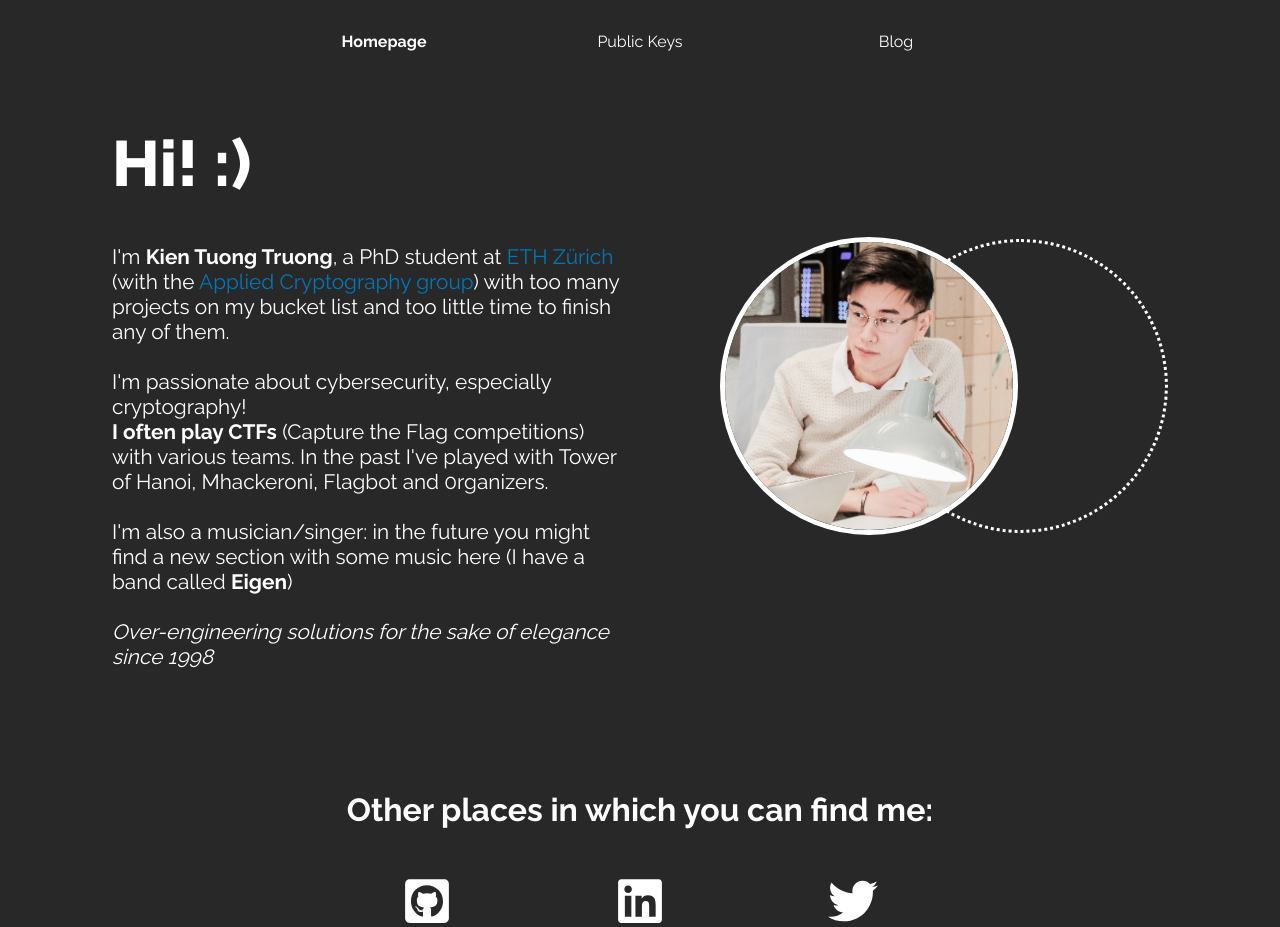
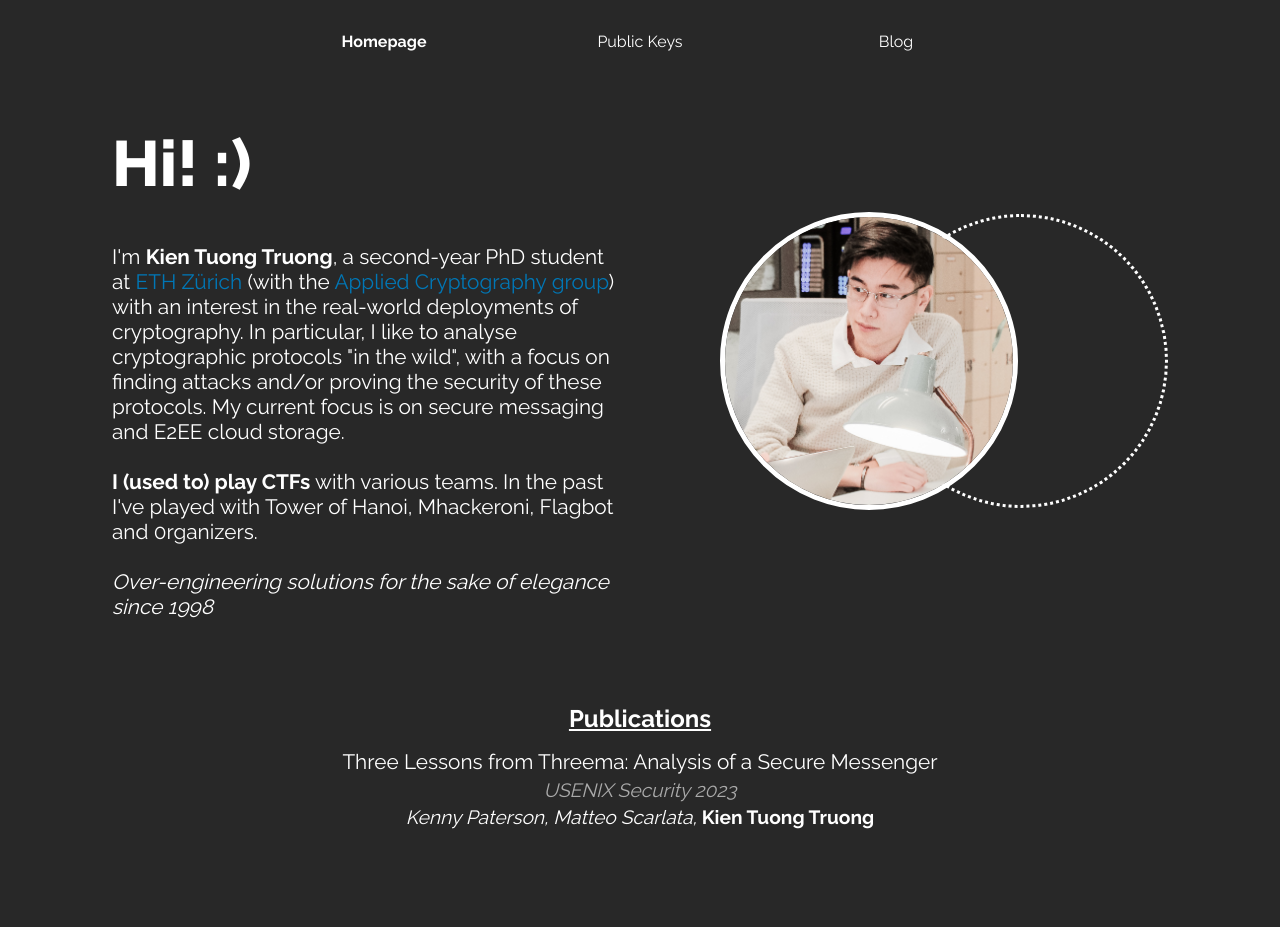
Before and after one commit to kientuong114/personal-website, a React (Vite) app: page / in a window 1280 px wide. Shown: the top 927 px of the page. Built offline with nearby package versions, Linux system fonts and the light colour scheme.

Commit message:
update with publications

```diff
--- a/package.json
+++ b/package.json
@@ -23,6 +23,6 @@
     "@types/react-dom": "^18.0.0",
     "@vitejs/plugin-react": "^1.3.0",
     "typescript": "^4.6.3",
-    "vite": "^2.9.9"
+    "vite": "^2.9.18"
   }
 }
--- a/src/components/Homepage/HomepageComponents.tsx
+++ b/src/components/Homepage/HomepageComponents.tsx
@@ -89,6 +89,8 @@ export const FooterTitle = styled.h1`
     color: #fff;
     text-align: center;
     margin-bottom: 3rem;
+    font-size: 1.5rem;
+    text-decoration: underline;
 `;
 
 export const FooterButtonWrapper = styled.div`
@@ -100,3 +102,39 @@ export const FooterButtonWrapper = styled.div`
 
 export const FooterButtonLink = styled.a`
 `;
+
+export const PublicationsWrapper = styled.div`
+    display: flex;
+    flex-direction: column;
+    align-items: center;
+    row-gap: 5px;
+`
+
+export const PublicationsTitle = styled.h1`
+    font-family: 'Raleway';
+    font-size: 1.5rem;
+    color: #fff;
+    text-align: center;
+    margin-top: 4rem;
+    text-decoration: underline;
+`
+
+export const PublicationName = styled.a`
+    font-family: 'Raleway';
+    font-size: 1.3rem;
+    color: #fff;
+    text-align: center;
+`
+
+export const PublicationVenue = styled.i`
+    font-family: 'Raleway';
+    color: #aaa;
+    font-size: 1.2rem;
+`
+
+export const PublicationAuthors = styled.div`
+    font-family: 'Raleway';
+    color: #fff;
+    font-size: 1.2rem;
+    text-align: center;
+`
--- a/src/components/Homepage/index.tsx
+++ b/src/components/Homepage/index.tsx
@@ -12,6 +12,11 @@ import {
     FooterTitle,
     FooterButtonWrapper,
     FooterButtonLink,
+    PublicationsWrapper,
+    PublicationsTitle,
+    PublicationName,
+    PublicationVenue,
+    PublicationAuthors,
 } from "./HomepageComponents";
 
 import {
@@ -67,20 +72,23 @@ export const HomepageContent: FC = () => {
                     Hi! :)
                 </HomepageTextTitle>
                 <HomepageTextP>
-                    I'm <b>Kien Tuong Truong</b>, a PhD student at <a href="https://ethz.ch/en.html">ETH Zürich</a> (with the <a href="https://appliedcrypto.ethz.ch/">Applied Cryptography group</a>) with too many projects on my bucket list and too little time to finish any of them.
+                    I'm <b>Kien Tuong Truong</b>, a second-year PhD student at <a href="https://ethz.ch/en.html">ETH Zürich</a> (with the <a href="https://appliedcrypto.ethz.ch/">Applied Cryptography group</a>) with an interest in the real-world deployments of cryptography. In particular, I like to analyse cryptographic protocols "in the wild", with a focus on finding attacks and/or proving the security of these protocols. My current focus is on secure messaging and E2EE cloud storage.
                     <br/>
                     <br/>
-                    I'm passionate about cybersecurity, especially cryptography!<br/>
-                    <b>I often play CTFs</b> (Capture the Flag competitions) with various teams. In the past I've played with Tower of Hanoi, Mhackeroni, Flagbot and 0rganizers.<br/>
-                    <br/>
-                    I'm also a musician/singer: in the future you might find a new section with some music here (I have a band called <b>Eigen</b>)
-                    <br/>
+                    <b>I (used to) play CTFs</b> with various teams. In the past I've played with Tower of Hanoi, Mhackeroni, Flagbot and 0rganizers.<br/>
                     <br/>
                     <i>Over-engineering solutions for the sake of elegance since 1998</i>
                 </HomepageTextP>
             </HomepageText>
             <HomepageImage src={profileimg}/>
         </HomepageWrapper>
+        <PublicationsTitle>Publications</PublicationsTitle>
+        <PublicationsWrapper>
+            <PublicationName href="https://www.usenix.org/conference/usenixsecurity23/presentation/paterson">Three Lessons from Threema: Analysis of a Secure Messenger</PublicationName>
+            <PublicationVenue>USENIX Security 2023</PublicationVenue>
+            <PublicationAuthors><i>Kenny Paterson, Matteo Scarlata, </i><b>Kien Tuong Truong</b></PublicationAuthors>
+
+        </PublicationsWrapper>
         <HomepageFooter/>
         </>
     )
--- a/src/components/Navbar/index.tsx
+++ b/src/components/Navbar/index.tsx
@@ -71,11 +71,11 @@ export const Sidebar: FC<{isOpen: boolean, toggle: () => void}> = ({isOpen, togg
                         Public Keys
                     </SidebarEntry>
                 </SidebarEntryWrapper>
-                <SidebarEntryWrapper>
-                    <SidebarEntry to={"/cv"} onClick={toggle}>
-                        Curriculum
-                    </SidebarEntry>
-                </SidebarEntryWrapper>
+                {/* <SidebarEntryWrapper> */}
+                {/*     <SidebarEntry to={"/cv"} onClick={toggle}> */}
+                {/*         Curriculum */}
+                {/*     </SidebarEntry> */}
+                {/* </SidebarEntryWrapper> */}
                 <SidebarEntryWrapper>
                     <SidebarEntryExt href={`https://blog.${DOMAIN}`} onClick={toggle}>
                         Blog
```
Also changed, not shown: 2 other files (tests, documents, lock files or other folders).
